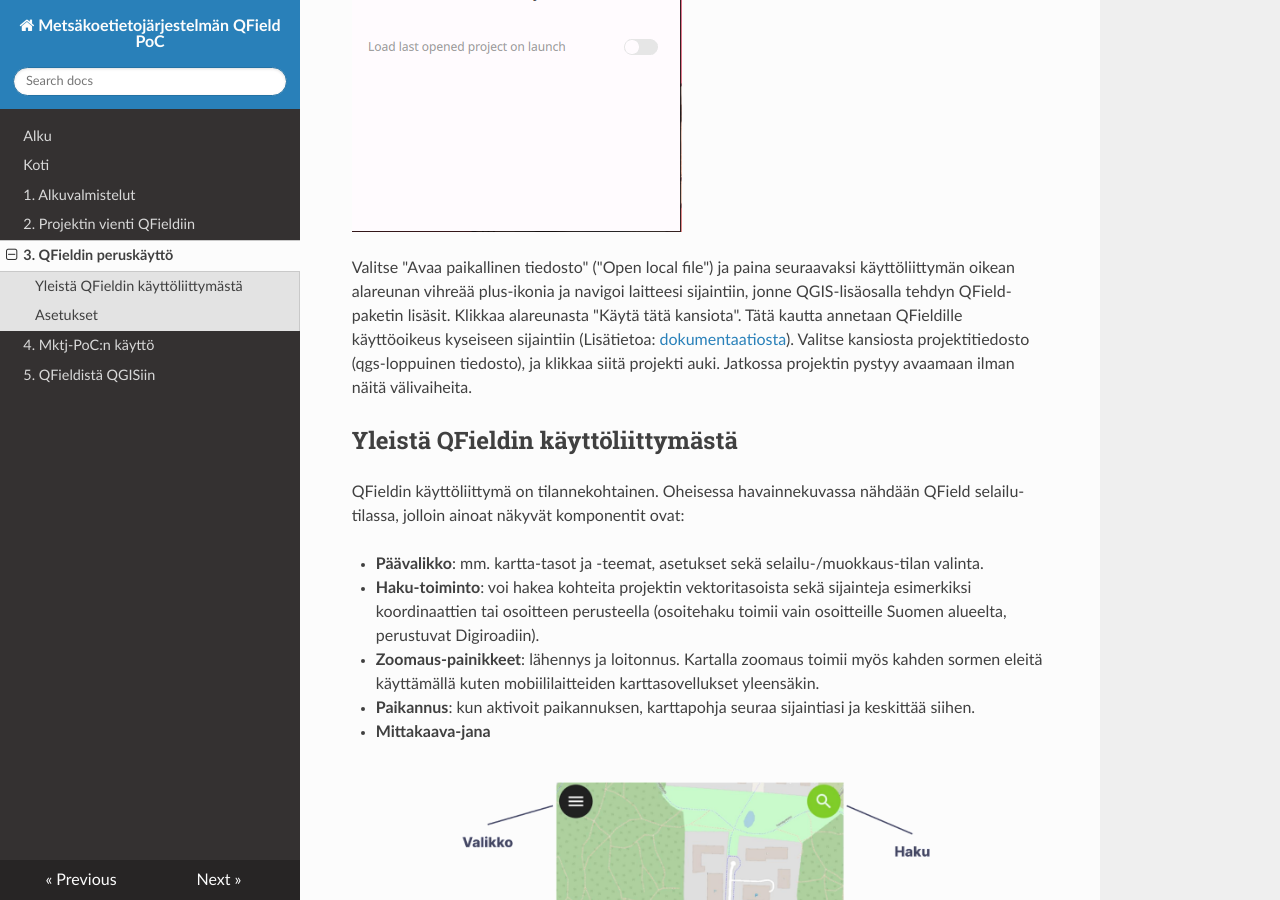
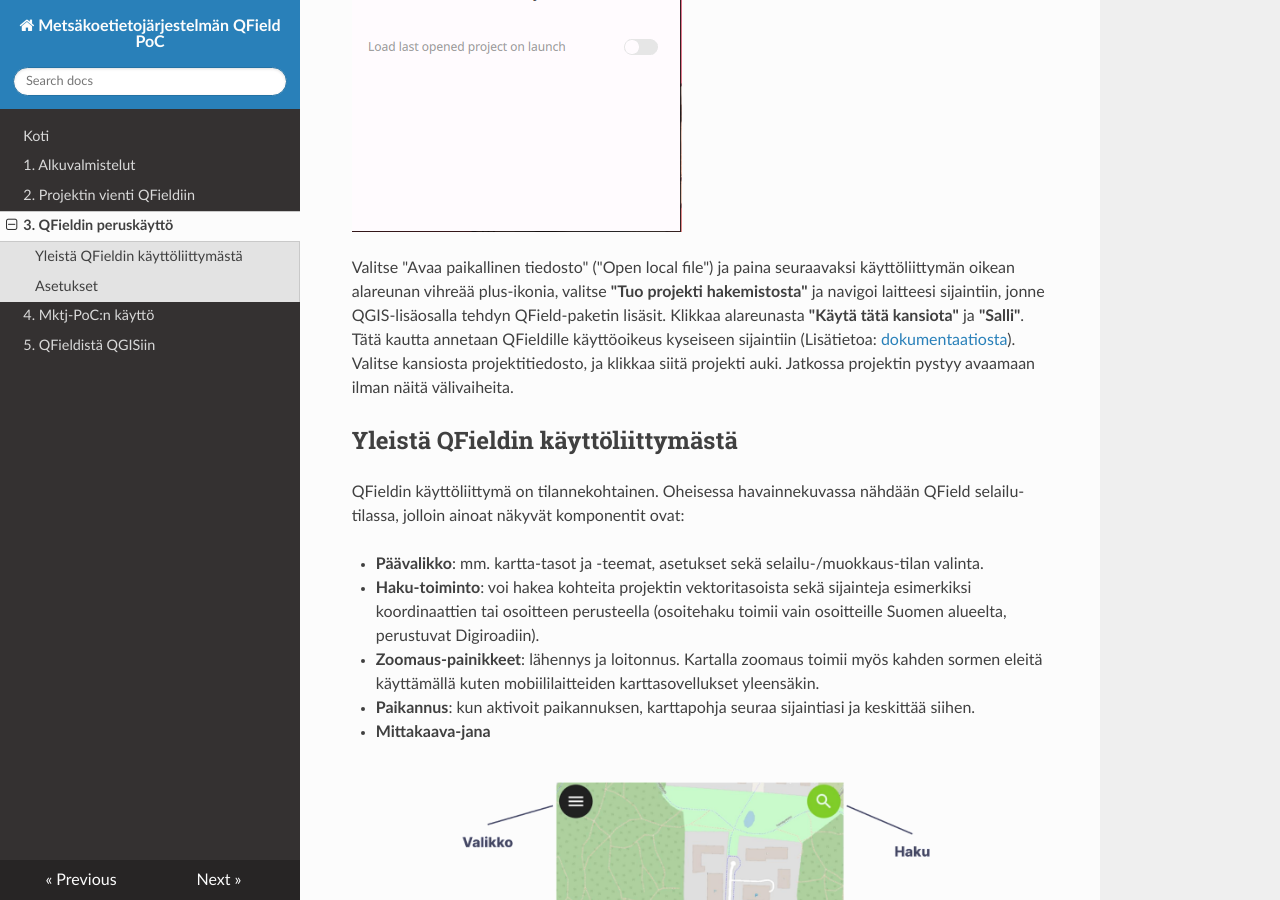
Before and after one commit to jeeemil/luke-qfield, an MkDocs documentation site: the page built from docs/3_qfield.md, in a window 1280 px wide and 900 px high, scrolled down 594 px. Built offline with MkDocs 1.6.1, drawn with Linux system fonts in a browser that asks for light colours; nearby versions of some CDN libraries.

```diff
--- a/docs/3_qfield.md
+++ b/docs/3_qfield.md
@@ -3,7 +3,7 @@
 
 ![QFieldin avausnäkymä](img/qfield_openfile.png)
 
-Valitse "Avaa paikallinen tiedosto" ("Open local file") ja paina seuraavaksi käyttöliittymän oikean alareunan vihreää plus-ikonia ja navigoi laitteesi sijaintiin, jonne QGIS-lisäosalla tehdyn QField-paketin lisäsit. Klikkaa alareunasta "Käytä tätä kansiota". Tätä kautta annetaan QFieldille käyttöoikeus kyseiseen sijaintiin (Lisätietoa: [dokumentaatiosta](https://docs.qfield.org/get-started/storage/)). Valitse kansiosta projektitiedosto (qgs-loppuinen tiedosto), ja klikkaa siitä projekti auki. Jatkossa projektin pystyy avaamaan ilman näitä välivaiheita.
+Valitse "Avaa paikallinen tiedosto" ("Open local file") ja paina seuraavaksi käyttöliittymän oikean alareunan vihreää plus-ikonia, valitse **"Tuo projekti hakemistosta"** ja navigoi laitteesi sijaintiin, jonne QGIS-lisäosalla tehdyn QField-paketin lisäsit. Klikkaa alareunasta **"Käytä tätä kansiota"** ja **"Salli"**. Tätä kautta annetaan QFieldille käyttöoikeus kyseiseen sijaintiin (Lisätietoa: [dokumentaatiosta](https://docs.qfield.org/get-started/storage/)). Valitse kansiosta projektitiedosto, ja klikkaa siitä projekti auki. Jatkossa projektin pystyy avaamaan ilman näitä välivaiheita.
 
 
 ## Yleistä QFieldin käyttöliittymästä
--- a/mkdocs.yml
+++ b/mkdocs.yml
@@ -1,7 +1,6 @@
 site_name: Metsäkoetietojärjestelmän QField PoC
 copyright: 'Tekijä: <a href="info@gispo.fi">Gispo Suomi Oy</a>'
 nav:
-  - Alku: index.md
   - Koti: 0_index.md
   - 1. Alkuvalmistelut: 1_alkuvalmistelut.md
   - 2. Projektin vienti QFieldiin: 2_vienti.md
```
Also changed, not shown: docs/4_mktj.md (+23 -2 lines), docs/img/qfield_koemetsikko.png (added), 1 other file.
